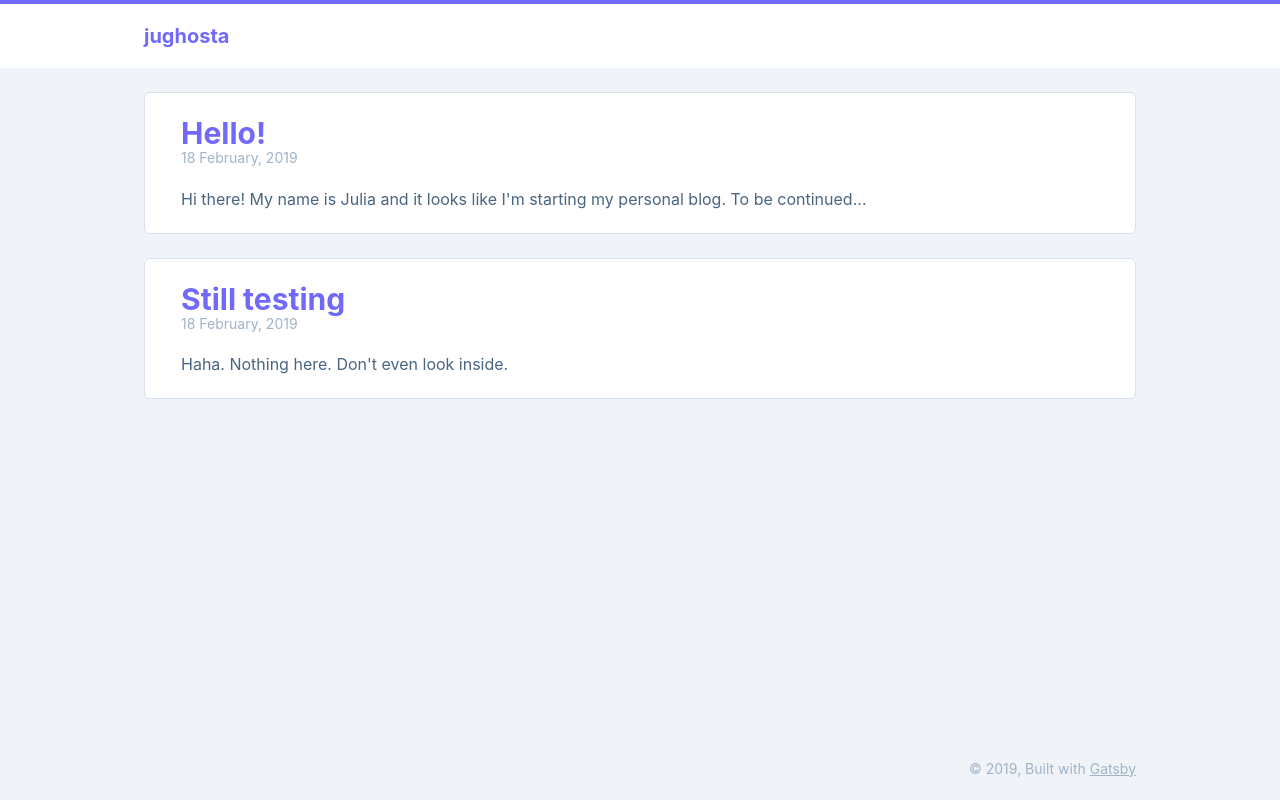
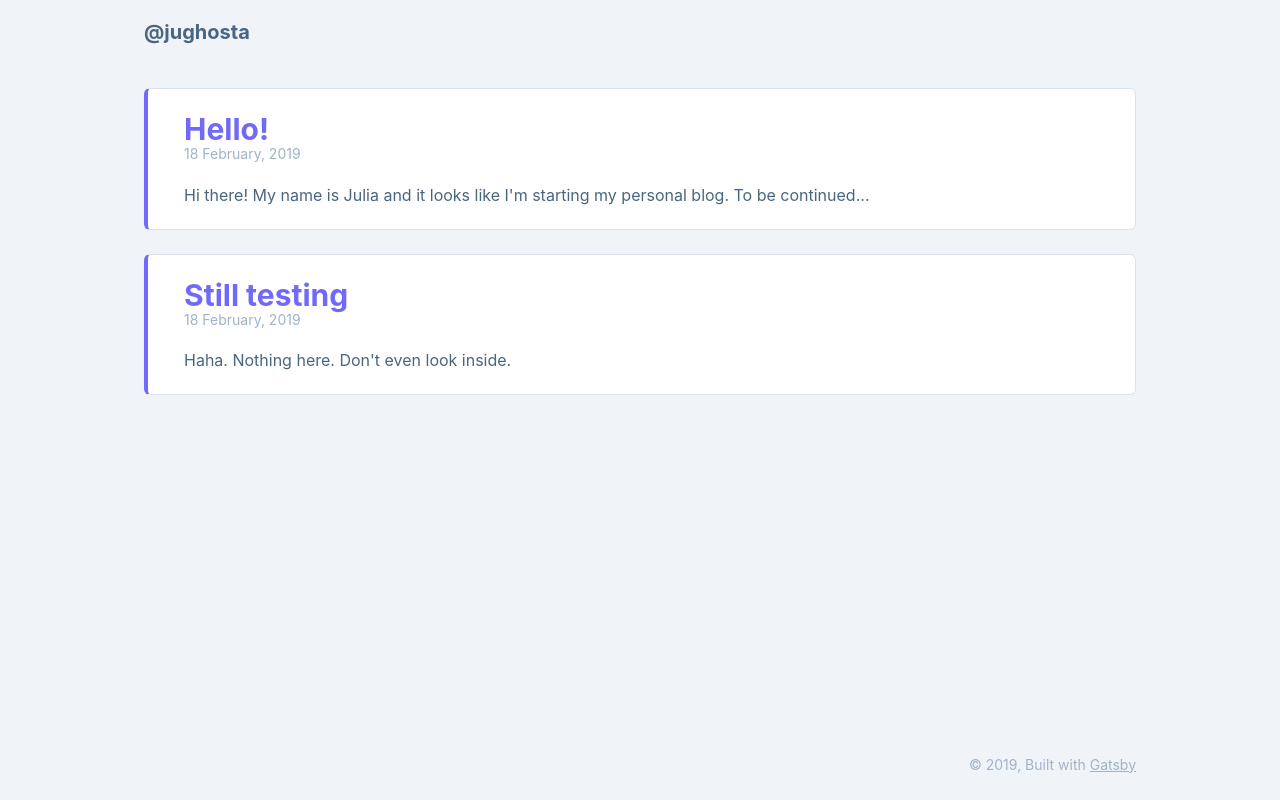
Before and after one commit to jughosta/blog, a Gatsby site: page / in a window 1280 px wide. Built offline with nearby package versions, Linux system fonts and the light colour scheme; Gatsby itself is replaced by a stand-in of ours.

Commit message:
Update some styles

```diff
--- a/gatsby-config.js
+++ b/gatsby-config.js
@@ -2,7 +2,7 @@
 
 module.exports = {
   siteMetadata: {
-    title: `jughosta`,
+    title: `@jughosta`,
     description: `Jughosta's personal blog.`,
     author: `@jughosta`,
     theme: {
--- a/src/components/blog-preview.js
+++ b/src/components/blog-preview.js
@@ -5,6 +5,7 @@ const BlogPreview = ({ node, theme }) => (
   <section
     style={{
       border: `1px solid ${theme.borderColor}`,
+      borderLeft: `4px solid ${theme.accentColor}`,
       borderRadius: '6px',
       padding: '1.5rem 2.25rem',
       background: theme.cardBackgroundColor,
--- a/src/components/header.js
+++ b/src/components/header.js
@@ -2,7 +2,7 @@ import { Link } from 'gatsby';
 import React from 'react';
 import { StaticQuery, graphql } from 'gatsby';
 
-const Header = () => (
+const Header = ({ isIndexPage }) => (
   <StaticQuery
     query={graphql`
       query {
@@ -11,20 +11,14 @@ const Header = () => (
             title,
             theme {
               maxWidth,
-              accentColor,
-              cardBackgroundColor
+              accentColor
             }
           }
         }
       }
     `}
     render={({ site: { siteMetadata: { title, theme }}}) => (
-      <header
-        style={{
-          background: theme.cardBackgroundColor,
-          borderTop: `4px solid ${theme.accentColor}`
-        }}
-      >
+      <header>
         <div
           style={{
             margin: '0 auto',
@@ -40,6 +34,9 @@ const Header = () => (
             fontSize: '1.25rem',
             fontWeight: 'bold'
           }}>
+            {
+              isIndexPage ?
+                title :
                 <Link
                   to="/"
                   style={{
@@ -49,6 +46,7 @@ const Header = () => (
                 >
                   {title}
                 </Link>
+            }
           </div>
         </div>
       </header>
--- a/src/components/layout.js
+++ b/src/components/layout.js
@@ -6,7 +6,7 @@ import Header from './header';
 import Footer from './footer';
 import './layout.css';
 
-const Layout = ({ children }) => (
+const Layout = ({ isIndexPage, children }) => (
   <StaticQuery
     query={graphql`
       query {
@@ -21,7 +21,7 @@ const Layout = ({ children }) => (
     `}
     render={({ site: { siteMetadata: { theme }} }) => (
       <React.Fragment>
-        <Header />
+        <Header isIndexPage={isIndexPage} />
         <div
           style={{
             margin: '0 auto',
--- a/src/pages/index.js
+++ b/src/pages/index.js
@@ -12,6 +12,7 @@ const IndexPage = () => (
         site {
           siteMetadata {
             theme {
+              accentColor,
               textColor,
               textColorLight,
               borderColor,
@@ -37,7 +38,7 @@ const IndexPage = () => (
       }
     `}
     render={({ allMarkdownRemark: { edges }, site: { siteMetadata: { theme }} }) => (
-      <Layout>
+      <Layout isIndexPage>
         <SEO title="Home" keywords={['web', 'frontend', 'react', 'react-native', 'javascript', 'es6', 'css', 'flutter']} />
         <ul style={{
           margin: 0,
--- a/src/templates/blog-post.js
+++ b/src/templates/blog-post.js
@@ -2,9 +2,11 @@ import React from 'react';
 import { graphql } from "gatsby";
 
 import Layout from "../components/layout";
+import SEO from '../components/seo';
 
 const BlogPost = ({ data: { markdownRemark, site: { siteMetadata: { theme }} }}) => (
-  <Layout>
+  <Layout isIndexPage={false}>
+    <SEO title={markdownRemark.frontmatter.title} />
     <article
       style={{
         border: `1px solid ${theme.borderColor}`,
@@ -48,6 +50,7 @@ export const query = graphql`
     site {
       siteMetadata {
         theme {
+          accentColor,
           textColor,
           textColorLight,
           borderColor,
```
Lines whose indentation alone changed are shown as unchanged.
